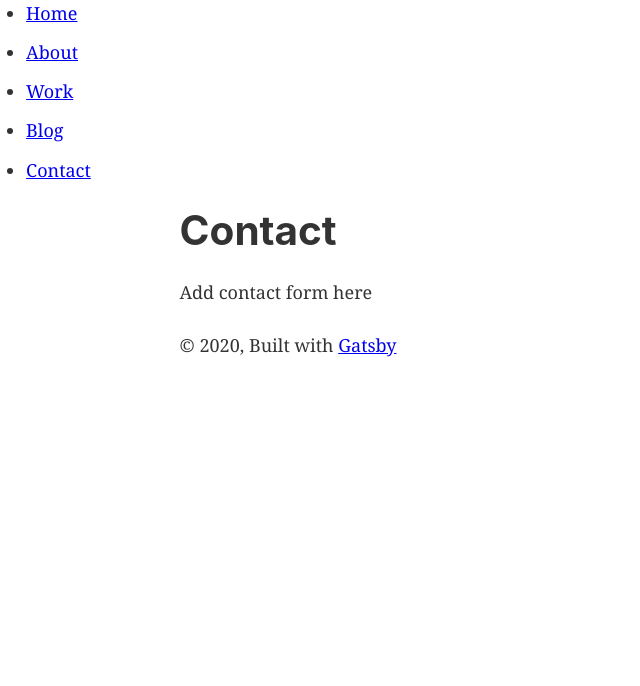
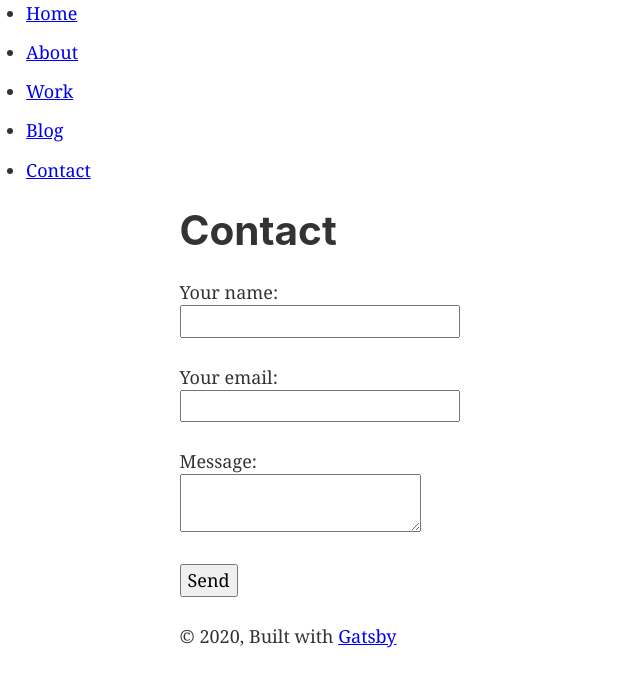
Before and after one commit to SaulSilver/hatem-website, a Gatsby site: page /contact in a window 1280 px wide. Shown: the whole page, without its empty margins (0-640 px from the left). Built offline with nearby package versions, Linux system fonts and the light colour scheme; Gatsby itself is replaced by a stand-in of ours.

Commit message:
Contact form (not done)

```diff
--- a/src/pages/contact.js
+++ b/src/pages/contact.js
@@ -1,23 +1,84 @@
 import React from 'react';
-import { Link } from 'gatsby';
-import Fade from 'react-reveal/Fade';
+import { navigate } from 'gatsby-link';
 import Layout from '../components/layout';
 import SEO from '../components/seo';
 
-const ContactPage = () => (
-  <Layout>
-    <SEO title="contact" />
-    <div className="contact-form">
-      <h1>
-        <Fade bottom cascade>
-          Contact
-        </Fade>
-      </h1>
-      <Fade bottom>
-        <p>Add contact form here</p>
-      </Fade>
-    </div>
-  </Layout>
-);
+const encode = data =>
+  Object.keys(data)
+    .map(key => encodeURIComponent(key) + '=' + encodeURIComponent(data[key]))
+    .join('&');
+
+const ContactPage = () => {
+  const [state, setState] = React.useState({});
+
+  const handleChange = e => {
+    setState({ ...state, [e.target.name]: e.target.value });
+  };
+
+  // TODO: read about Netlify form submissions and notifications
+  // https://docs.netlify.com/forms/submissions/#form-submissions-ui
+  const handleSubmit = e => {
+    e.preventDefault();
+    const form = e.target;
+    fetch('/', {
+      method: 'POST',
+      headers: { 'Content-Type': 'application/x-www-form-urlencoded' },
+      body: encode({
+        'form-name': form.getAttribute('name'),
+        ...state
+      })
+    })
+      .then(() => navigate(form.getAttribute('action')))
+      .catch(error => alert(error));
+  };
+
+  return (
+    <Layout>
+      <SEO title="Contact" />
+      <h1>Contact</h1>
+      <form
+        name="contact"
+        method="post"
+        action="/thanks/"
+        data-netlify="true"
+        data-netlify-honeypot="bot-field"
+        onSubmit={handleSubmit}
+      >
+        {/* The `form-name` hidden field is required to support form submissions without JavaScript */}
+        <input type="hidden" name="form-name" value="contact" />
+        <p hidden>
+          <label>
+            Don’t fill this out:{' '}
+            <input name="bot-field" onChange={handleChange} />
+          </label>
+        </p>
+        <p>
+          <label>
+            Your name:
+            <br />
+            <input type="text" name="name" onChange={handleChange} />
+          </label>
+        </p>
+        <p>
+          <label>
+            Your email:
+            <br />
+            <input type="email" name="email" onChange={handleChange} />
+          </label>
+        </p>
+        <p>
+          <label>
+            Message:
+            <br />
+            <textarea name="message" onChange={handleChange} />
+          </label>
+        </p>
+        <p>
+          <button type="submit">Send</button>
+        </p>
+      </form>
+    </Layout>
+  );
+};
 
 export default ContactPage;
```
Also changed, not shown: src/pages/thanks.js (added, +18 -0 lines).
